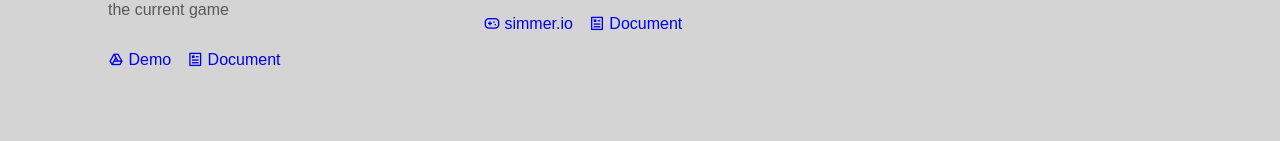
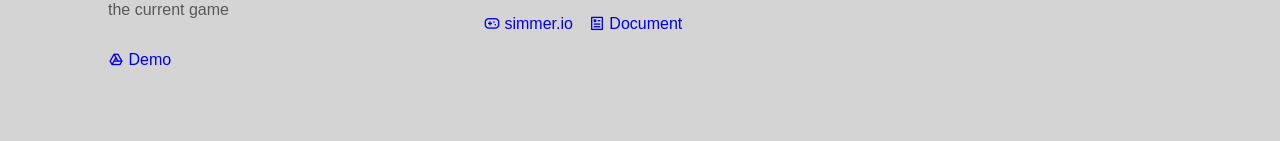
Before and after one commit to Teerathep43/Portfolio, a plain HTML site: page index.html in a window 1280 px wide. Shown: the part 4439-4580 px from the top of the page. Drawn offline with nearby package versions, Linux system fonts and the light colour scheme; a web font is replaced by a local one.

Commit message:
Deleted doc in A-taxi

```diff
--- a/index.html
+++ b/index.html
@@ -431,9 +431,6 @@
                      <a href="https://drive.google.com/drive/folders/1h1JGyh_Kv2yzI2EzNstvs6kP-pRFD2_V?usp=drive_link" target="_blank" class="projects_link">
                         <i class="ri-drive-line"></i> Demo
                      </a>
-                     <a href="https://docs.google.com/presentation/d/1Rpgze6u7glxorcHBDdikiG_OrNCd-UKA/edit?usp=drive_link&ouid=106405364867654413342&rtpof=true&sd=true" target="_blank" class="projects_link">
-                        <i class="ri-article-line"></i> Document
-                     </a>
                   </div>
                </article>
 
```
